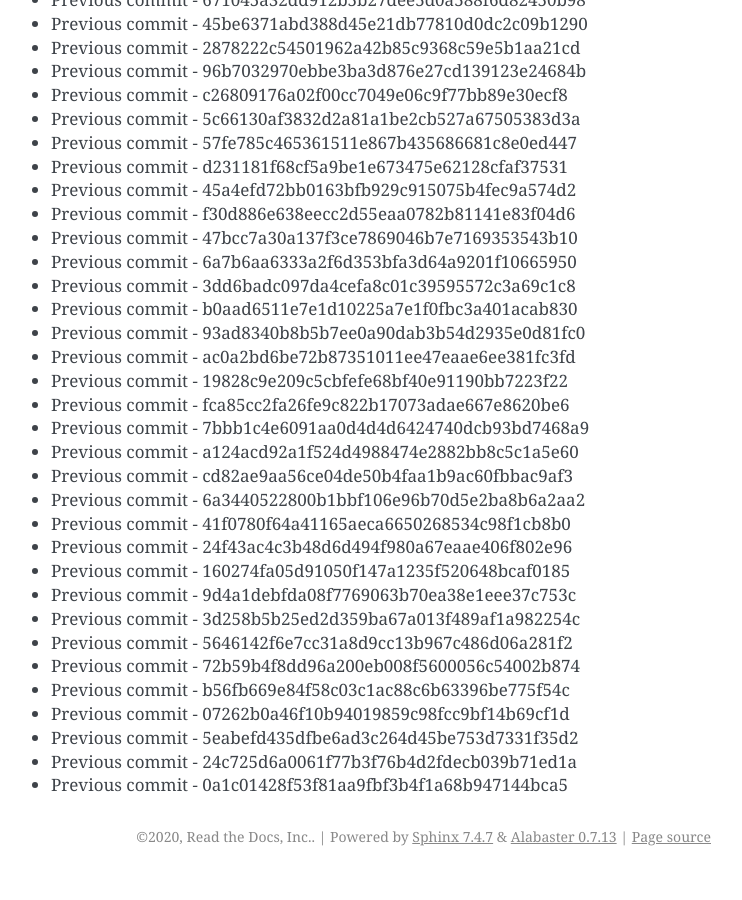
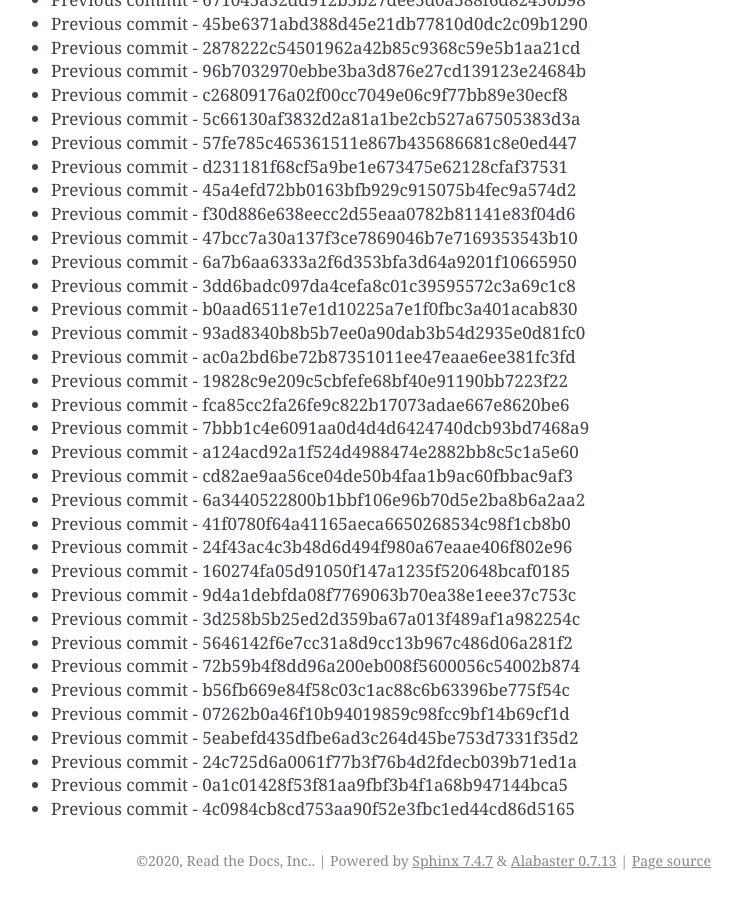
Before and after one commit to readthedocs/rtd-git-stresstest, a Sphinx documentation site: the page built from docs/updates.rst, in a window 1280 px wide and 900 px high, scrolled down 75806 px. Shown: the whole window, without its empty margins (399-1141 px from the left). Built offline with Sphinx 7.4.7, drawn with Linux system fonts in a browser that asks for light colours; before the commit the page ends 76682 px from its top, so only the background shows below that.

Commit message:
Generating commit from previous: 4c0984cb8cd753aa90f52e3fbc1ed44cd86d5165

```diff
--- a/docs/updates.rst
+++ b/docs/updates.rst
@@ -3217,3 +3217,4 @@ It can be tested for any performance characteristics.
 * Previous commit - 5eabefd435dfbe6ad3c264d45be753d7331f35d2
 * Previous commit - 24c725d6a0061f77b3f76b4d2fdecb039b71ed1a
 * Previous commit - 0a1c01428f53f81aa9fbf3b4f1a68b947144bca5
+* Previous commit - 4c0984cb8cd753aa90f52e3fbc1ed44cd86d5165
```
